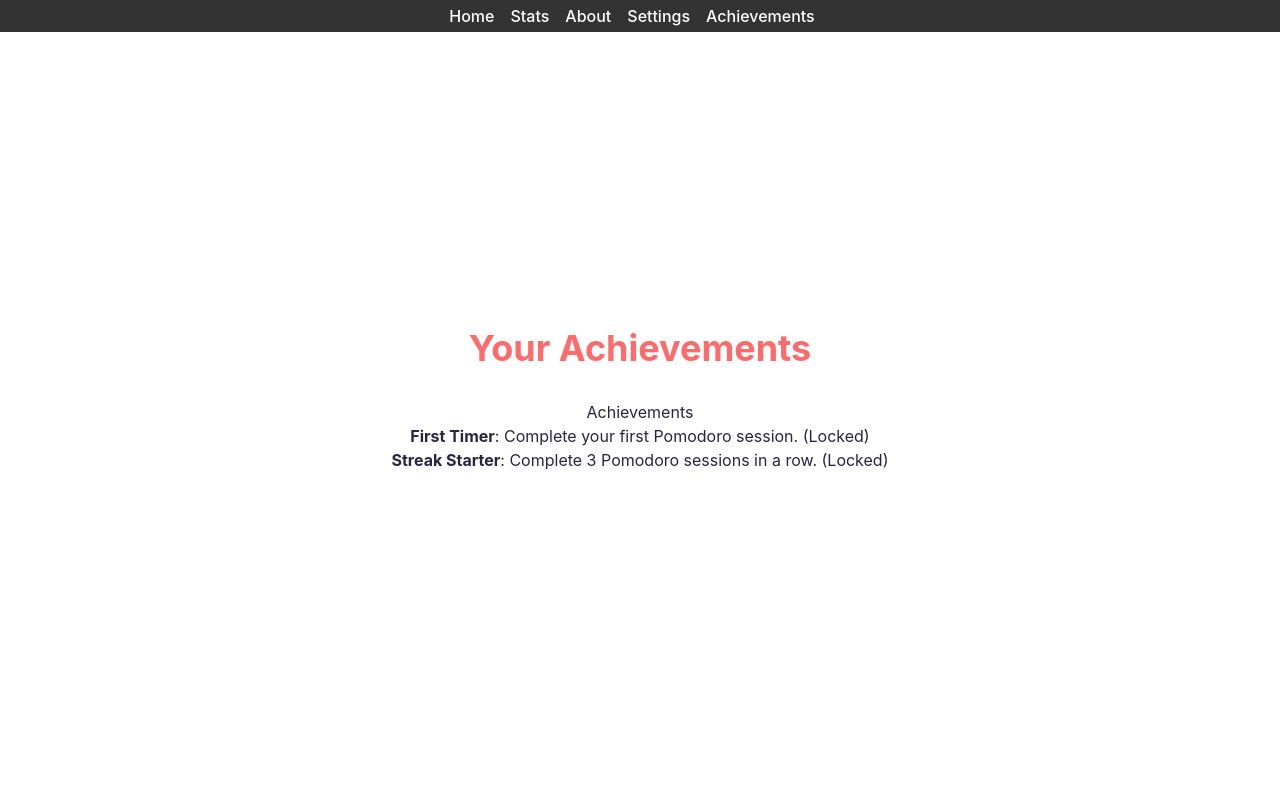
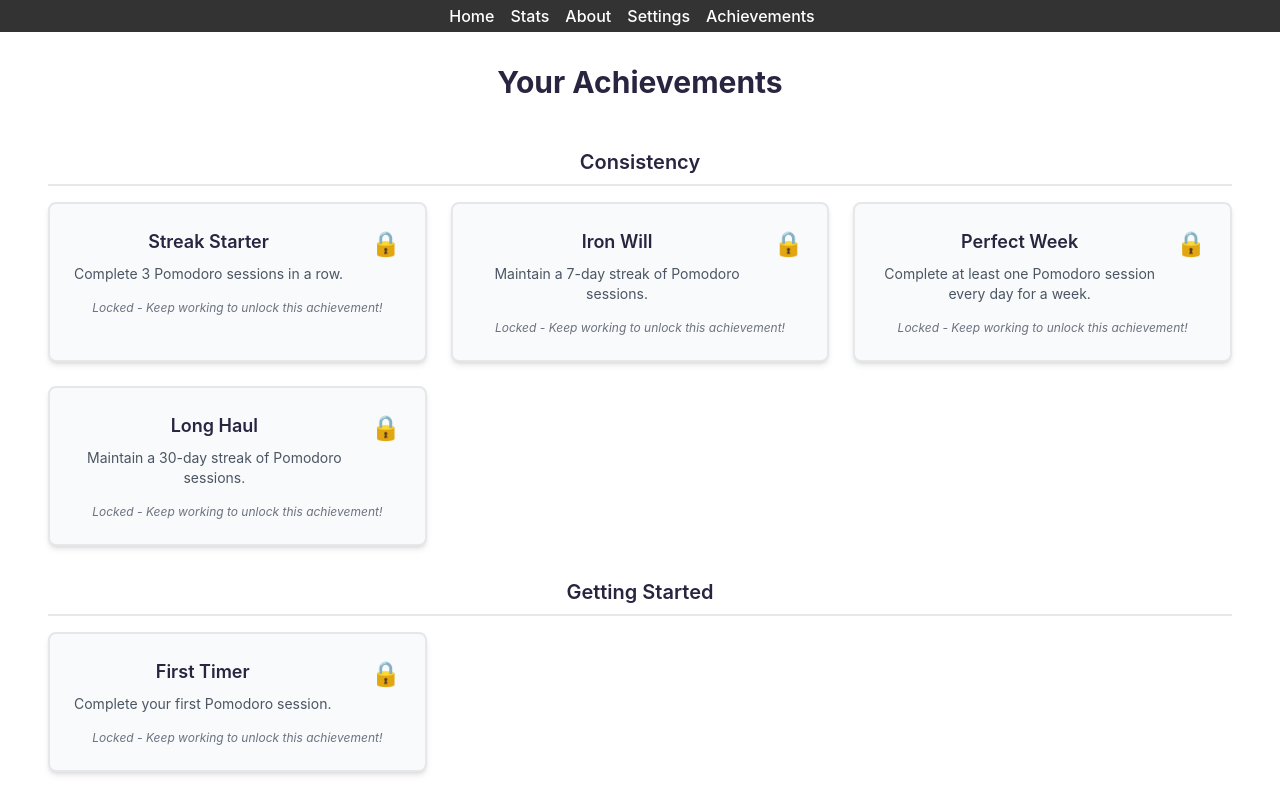
Before and after one commit to DDeluca06/React-Timer, a React (Vite) app: page /achievements in a window 1280 px wide. Shown: the top 800 px of the page. Built offline with nearby package versions, Linux system fonts and the light colour scheme.

Commit message:
More Achievements

```diff
--- a/src/components/timer/AchievementsList.jsx
+++ b/src/components/timer/AchievementsList.jsx
@@ -1,20 +1,75 @@
-import { useContext } from "react";
+import { useContext, useMemo } from "react";
 import { TimerContext } from "../../context/TimerContext";
 
 const AchievementsList = () => {
   const { achievements } = useContext(TimerContext);
 
+  // Group achievements by category
+  const groupedAchievements = useMemo(() => {
+    console.log('Achievements:', achievements); // Debug log
+    return achievements.reduce((acc, achievement) => {
+      const category = achievement.category || 'Uncategorized';
+      if (!acc[category]) {
+        acc[category] = [];
+      }
+      acc[category].push(achievement);
+      return acc;
+    }, {});
+  }, [achievements]);
+
+  // Get all unique categories
+  const categories = useMemo(() => {
+    return Object.keys(groupedAchievements).sort();
+  }, [groupedAchievements]);
+
   return (
-    <div>
-      <h2>Achievements</h2>
-      <ul>
-        {achievements.map((achievement) => (
-          <li key={achievement.id}>
-            <strong>{achievement.name}</strong>: {achievement.description}
-            {achievement.unlocked ? " ✔️" : " (Locked)"}
-          </li>
+    <div className="p-4">
+      <div className="space-y-8">
+        {categories.map((category) => (
+          <div key={category} className="space-y-4">
+            <h3 className="text-xl font-semibold text-light-text dark:text-dark-text border-b-2 border-gray-200 dark:border-gray-700 pb-2">
+              {category}
+            </h3>
+            <div className="grid grid-cols-1 md:grid-cols-2 lg:grid-cols-3 gap-6">
+              {groupedAchievements[category].map((achievement) => (
+                <div
+                  key={achievement.id}
+                  className={`
+                    relative p-6 rounded-lg shadow-md transition-all duration-300
+                    ${achievement.unlocked
+                      ? 'bg-green-50 dark:bg-green-900/20 border-2 border-green-200 dark:border-green-800 hover:border-green-400 dark:hover:border-green-600 hover:shadow-lg hover:-translate-y-1'
+                      : 'bg-gray-50 dark:bg-gray-800/50 border-2 border-gray-200 dark:border-gray-700 hover:border-gray-400 dark:hover:border-gray-600 hover:shadow-lg hover:-translate-y-1'
+                    }
+                  `}
+                >
+                  <div className="flex items-start justify-between">
+                    <div>
+                      <h4 className="text-lg font-semibold text-light-text dark:text-dark-text mb-2">
+                        {achievement.name}
+                      </h4>
+                      <p className="text-gray-600 dark:text-gray-400 text-sm">
+                        {achievement.description}
+                      </p>
+                    </div>
+                    <div className="ml-4">
+                      {achievement.unlocked ? (
+                        <span className="text-green-500 dark:text-green-400 text-2xl">✔️</span>
+                      ) : (
+                        <span className="text-gray-400 dark:text-gray-500 text-2xl">🔒</span>
+                      )}
+                    </div>
+                  </div>
+                  {!achievement.unlocked && (
+                    <div className="mt-4 text-xs text-gray-500 dark:text-gray-400 italic">
+                      Locked - Keep working to unlock this achievement!
+                    </div>
+                  )}
+                </div>
+              ))}
+            </div>
+          </div>
         ))}
-      </ul>
+      </div>
     </div>
   );
 };
--- a/src/data/achievements.js
+++ b/src/data/achievements.js
@@ -3,14 +3,172 @@ export const achievementsData = [
     id: 1,
     name: "First Timer",
     description: "Complete your first Pomodoro session.",
-    condition: (completedSessions, currentStreak) => completedSessions >= 1,
+    category: "Getting Started",
+    condition: (completedSessions) => completedSessions >= 1,
     unlocked: false,
   },
   {
     id: 2,
     name: "Streak Starter",
     description: "Complete 3 Pomodoro sessions in a row.",
+    category: "Consistency",
     condition: (completedSessions, currentStreak) => currentStreak >= 3,
     unlocked: false,
   },
+  {
+    id: 3,
+    name: "Focus Master",
+    description: "Complete 10 Pomodoro sessions.",
+    category: "Milestones",
+    condition: (completedSessions) => completedSessions >= 10,
+    unlocked: false,
+  },
+  {
+    id: 4,
+    name: "Iron Will",
+    description: "Maintain a 7-day streak of Pomodoro sessions.",
+    category: "Consistency",
+    condition: (completedSessions, currentStreak) => currentStreak >= 7,
+    unlocked: false,
+  },
+  {
+    id: 5,
+    name: "Early Bird",
+    description: "Complete a Pomodoro session before 9 AM.",
+    category: "Time Management",
+    condition: (completedSessions, currentStreak, lastSessionTime) => {
+      if (!lastSessionTime) return false;
+      const sessionHour = new Date(lastSessionTime).getHours();
+      return sessionHour < 9;
+    },
+    unlocked: false,
+  },
+  {
+    id: 6,
+    name: "Marathon Runner",
+    description: "Complete 5 Pomodoro sessions in a single day.",
+    category: "Productivity",
+    condition: (completedSessions, currentStreak, lastSessionTime, dailySessions) => dailySessions >= 5,
+    unlocked: false,
+  },
+  {
+    id: 7,
+    name: "Break Time Champion",
+    description: "Take all your scheduled breaks for 5 consecutive sessions.",
+    category: "Wellness",
+    condition: (completedSessions, currentStreak, lastSessionTime, breakCompliance) => breakCompliance >= 5,
+    unlocked: false,
+  },
+  {
+    id: 8,
+    name: "Century Club",
+    description: "Complete 100 Pomodoro sessions.",
+    category: "Milestones",
+    condition: (completedSessions) => completedSessions >= 100,
+    unlocked: false,
+  },
+  {
+    id: 9,
+    name: "Night Owl",
+    description: "Complete a Pomodoro session after 10 PM.",
+    category: "Time Management",
+    condition: (completedSessions, currentStreak, lastSessionTime) => {
+      if (!lastSessionTime) return false;
+      const sessionHour = new Date(lastSessionTime).getHours();
+      return sessionHour >= 22;
+    },
+    unlocked: false,
+  },
+  {
+    id: 10,
+    name: "Weekend Warrior",
+    description: "Complete a Pomodoro session on a weekend.",
+    category: "Time Management",
+    condition: (completedSessions, currentStreak, lastSessionTime) => {
+      if (!lastSessionTime) return false;
+      const sessionDay = new Date(lastSessionTime).getDay();
+      return sessionDay === 0 || sessionDay === 6; // 0 is Sunday, 6 is Saturday
+    },
+    unlocked: false,
+  },
+  {
+    id: 11,
+    name: "Perfect Week",
+    description: "Complete at least one Pomodoro session every day for a week.",
+    category: "Consistency",
+    condition: (completedSessions, currentStreak, lastSessionTime, weeklyCompliance) => weeklyCompliance >= 7,
+    unlocked: false,
+  },
+  {
+    id: 12,
+    name: "Morning Person",
+    description: "Complete 5 Pomodoro sessions before noon.",
+    category: "Time Management",
+    condition: (completedSessions, currentStreak, lastSessionTime, morningSessions) => morningSessions >= 5,
+    unlocked: false,
+  },
+  {
+    id: 13,
+    name: "Focus Legend",
+    description: "Complete 500 Pomodoro sessions.",
+    category: "Milestones",
+    condition: (completedSessions) => completedSessions >= 500,
+    unlocked: false,
+  },
+  {
+    id: 14,
+    name: "Break Master",
+    description: "Take all scheduled breaks for 10 consecutive sessions.",
+    category: "Wellness",
+    condition: (completedSessions, currentStreak, lastSessionTime, breakCompliance) => breakCompliance >= 10,
+    unlocked: false,
+  },
+  {
+    id: 15,
+    name: "Productivity Pro",
+    description: "Complete 8 Pomodoro sessions in a single day.",
+    category: "Productivity",
+    condition: (completedSessions, currentStreak, lastSessionTime, dailySessions) => dailySessions >= 8,
+    unlocked: false,
+  },
+  {
+    id: 16,
+    name: "Long Haul",
+    description: "Maintain a 30-day streak of Pomodoro sessions.",
+    category: "Consistency",
+    condition: (completedSessions, currentStreak) => currentStreak >= 30,
+    unlocked: false,
+  },
+  {
+    id: 17,
+    name: "Focus Master Elite",
+    description: "Complete 1000 Pomodoro sessions.",
+    category: "Milestones",
+    condition: (completedSessions) => completedSessions >= 1000,
+    unlocked: false,
+  },
+  {
+    id: 18,
+    name: "Break Time Expert",
+    description: "Take all scheduled breaks for 20 consecutive sessions.",
+    category: "Wellness",
+    condition: (completedSessions, currentStreak, lastSessionTime, breakCompliance) => breakCompliance >= 20,
+    unlocked: false,
+  },
+  {
+    id: 19,
+    name: "Productivity Legend",
+    description: "Complete 12 Pomodoro sessions in a single day.",
+    category: "Productivity",
+    condition: (completedSessions, currentStreak, lastSessionTime, dailySessions) => dailySessions >= 12,
+    unlocked: false,
+  },
+  {
+    id: 20,
+    name: "Time Management Guru",
+    description: "Complete Pomodoro sessions at 3 different times of day (morning, afternoon, evening).",
+    category: "Time Management",
+    condition: (completedSessions, currentStreak, lastSessionTime, timeOfDayVariety) => timeOfDayVariety >= 3,
+    unlocked: false,
+  }
 ];
--- a/src/pages/Achievements.jsx
+++ b/src/pages/Achievements.jsx
@@ -1,14 +1,17 @@
-import { loadAchievements } from "../utils/Storage";
+import { useContext } from "react";
+import { TimerContext } from "../context/TimerContext";
 import AchievementsList from "../components/timer/AchievementsList";
 import Navbar from '../components/ui/NavBar';
 
 const AchievementsPage = () => {
-  const achievements = loadAchievements() || [];
+
   return (
     <div>
-    <Navbar />
-      <h1>Your Achievements</h1>
-      <AchievementsList achievements={achievements} />
+      <Navbar />
+      <h1 className="text-3xl font-bold text-center my-8 text-light-text dark:text-dark-text">
+        Your Achievements
+      </h1>
+      <AchievementsList />
     </div>
   );
 };
--- a/src/pages/Statistics.jsx
+++ b/src/pages/Statistics.jsx
@@ -68,7 +68,7 @@ function Stats() {
       <div className="grid grid-cols-2 md:grid-cols-4 gap-3 mb-4">
         <div className="stat-card bg-white dark:bg-gray-800 p-3 rounded-lg shadow">
           <h2 className="text-sm font-semibold text-gray-600 dark:text-gray-300">Current Streak</h2>
-          <p className="text-2xl font-bold text-blue-600">{streak} days</p>
+          <p className="text-2xl font-bold text-blue-600">{streak} day{streak === 1 ? '' : 's'}</p>
         </div>
         <div className="stat-card bg-white dark:bg-gray-800 p-3 rounded-lg shadow">
           <h2 className="text-sm font-semibold text-gray-600 dark:text-gray-300">Break Count</h2>
--- a/src/utils/Achievements.jsx
+++ b/src/utils/Achievements.jsx
@@ -2,10 +2,15 @@ import { showToast } from "./Notifications";
 import { achievementsData } from "../data/achievements";
 
 export const getAchievements = (savedAchievements) => {
+  // If no saved achievements, return the default data
+  if (!savedAchievements) {
+    return achievementsData;
+  }
+
+  // Merge saved unlock status with the full achievement data
   return achievementsData.map((achievement) => ({
     ...achievement,
-    // Merge with saved data (if any)
-    unlocked: savedAchievements?.find(a => a.id === achievement.id)?.unlocked || false,
+    unlocked: savedAchievements.find(a => a.id === achievement.id)?.unlocked || false,
   }));
 };
 
```
